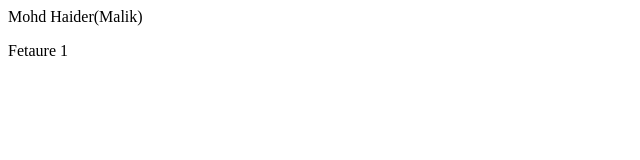
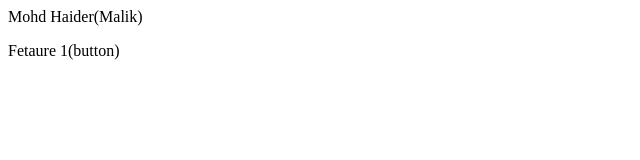
Before and after one commit to haider038/Localrepo1, a plain HTML site: page index.html in a window 1280 px wide. Shown: the full height of the page, 0-640 px from the left. Drawn offline with Linux system fonts and the light colour scheme.

Commit message:
add button

```diff
--- a/index.html
+++ b/index.html
@@ -1,2 +1,2 @@
 <p>Mohd Haider(Malik)</p>
-<p> Fetaure 1</p>
+<p> Fetaure 1(button)</p>
```
